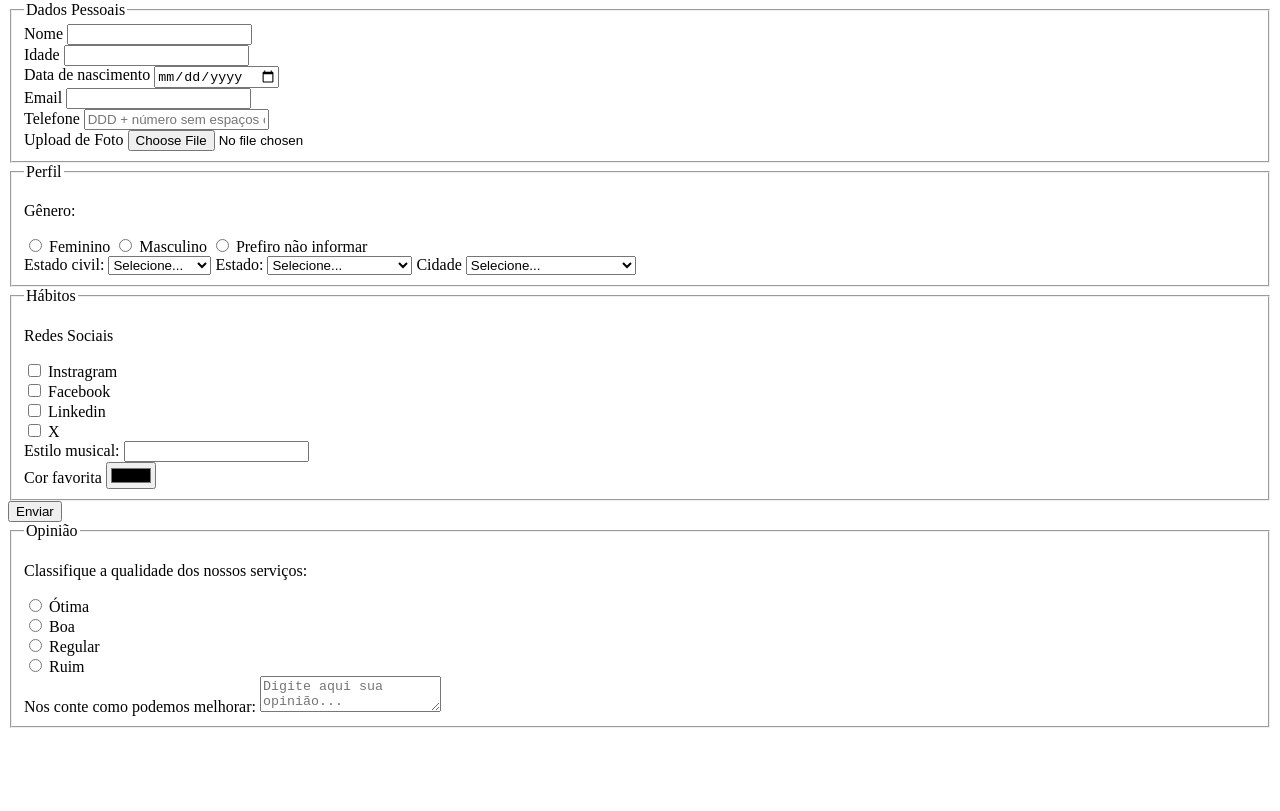
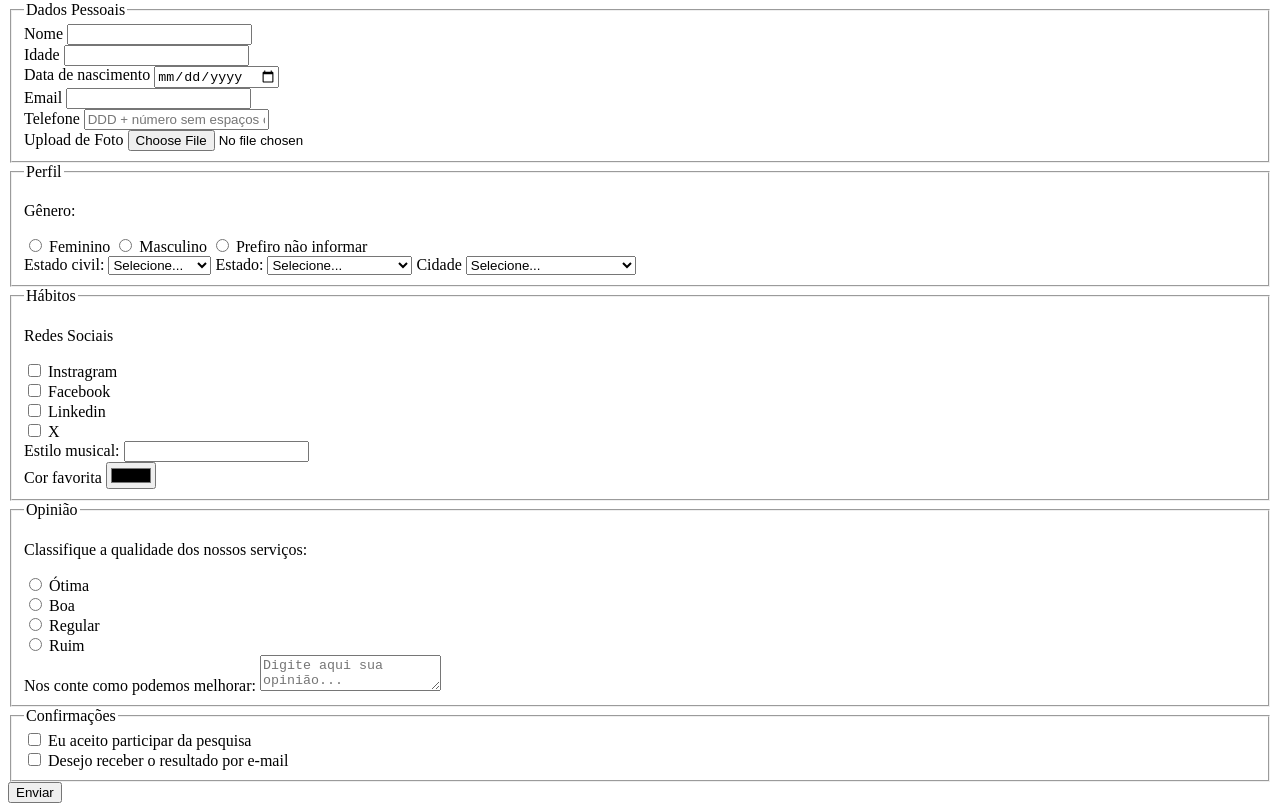
Before and after one commit to LeoNT7/pesquisa-culturama, a plain HTML site: page index.html in a window 1280 px wide. Shown: the part 79-890 px from the top of the page. Before the commit the page ends 815 px from the top, so only its background shows below. Drawn offline with Linux system fonts and the light colour scheme.

Commit message:
Adiciona sessao de confirmacoes

```diff
--- a/index.html
+++ b/index.html
@@ -137,7 +137,7 @@
                 <label for="favoriteColor">Cor favorita</label>
                 <input type="color" name="userFavoriteColor" id="favoriteColor">
             </fieldset>
-            <button type="submit">Enviar</button>
+
 
             <fieldset>
                 <legend>Opinião</legend>
@@ -162,7 +162,17 @@
 
 
             </fieldset>
+            <fieldset>
+                <legend>Confirmações</legend>
 
+
+                <input type="checkbox" name="userLgpd" id="userLgpdTerm" value="confirmed" required>
+                <label for="userLgpdTerm">Eu aceito participar da pesquisa</label><br>
+                <input type="checkbox" name="userGetResult" id="getResult" value="confirmed">
+                <label for="getResult">Desejo receber o resultado por e-mail</label><br>
+            </fieldset>
+
+            <button type="submit">Enviar</button>
 
         </form>
     </section>
```
